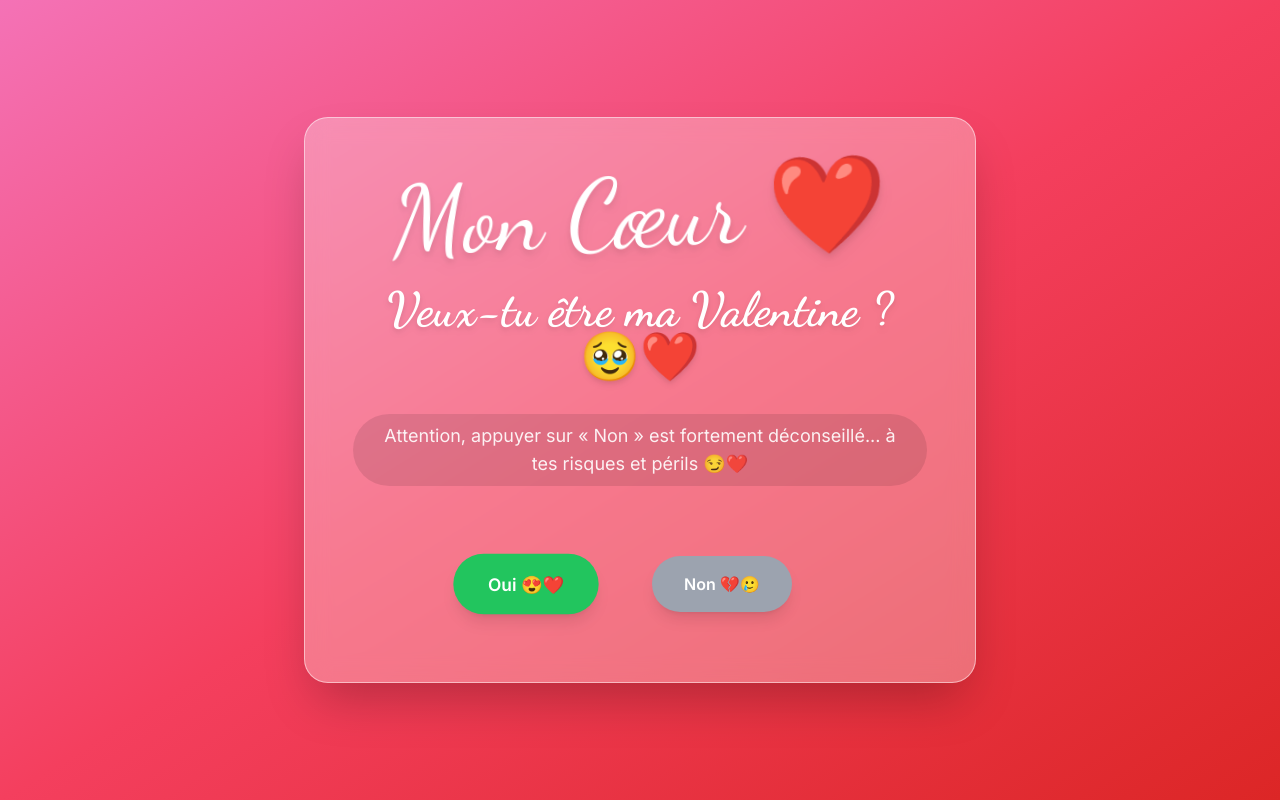
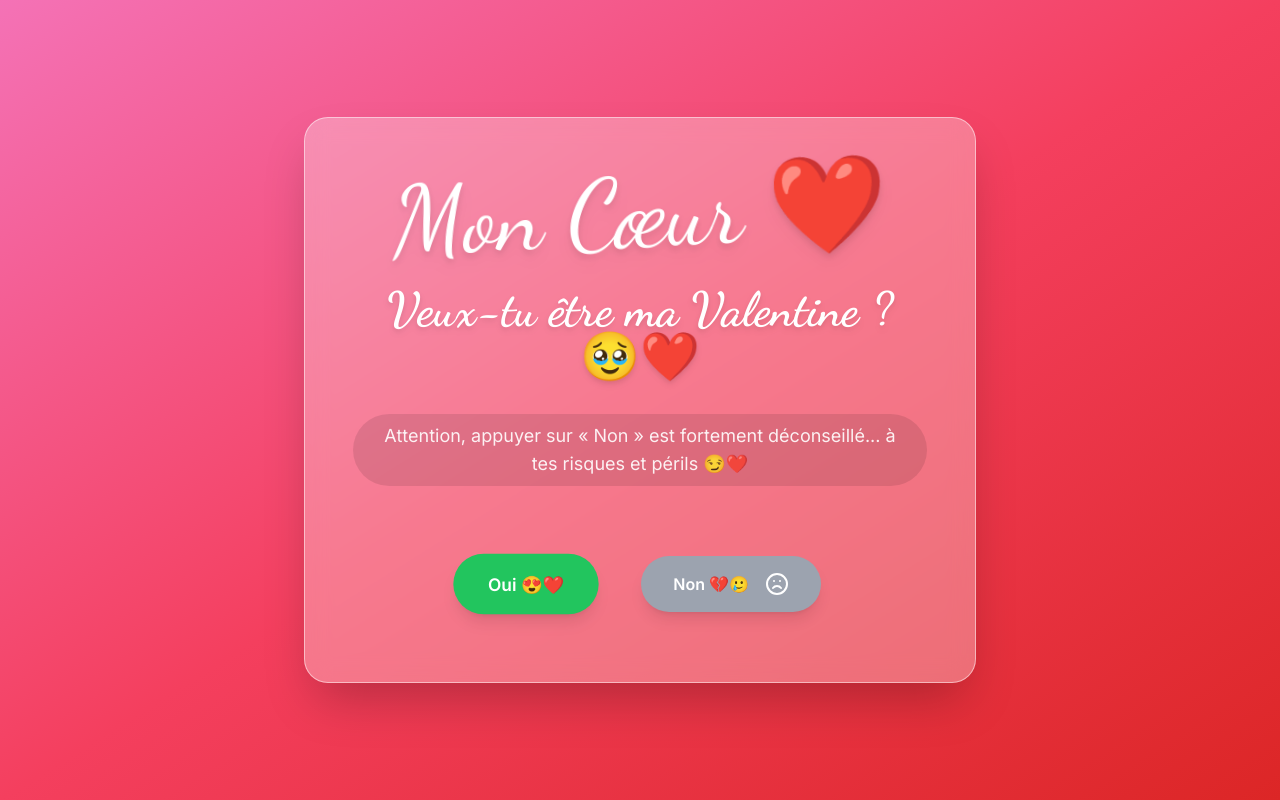
Before and after one commit to abasse-ali/cindy_stvalentin, a React (Vite) app: page / in a window 1280 px wide. Built offline with nearby package versions, Linux system fonts and the light colour scheme.

Commit message:
final commit

```diff
--- a/src/components/HomeSection.tsx
+++ b/src/components/HomeSection.tsx
@@ -116,13 +116,12 @@ export function HomeSection({ onSuccess }: HomeSectionProps) {
             Oui 😍❤️
           </button>
 
-          {/* FANTÔME PERMANENT */}
+          {/* LE FANTÔME DEVIENT LE CONTENEUR DU BOUTON NON */}
           {!isGone && (
-            <div style={{ width: INITIAL_BTN_WIDTH, height: 60 }} className="flex-shrink-0 relative hidden md:block" />
-          )}
-
-          {/* NO BUTTON */}
-          {!isGone && (
+            <div
+              style={{ width: INITIAL_BTN_WIDTH, height: 60 }}
+              className="relative flex-shrink-0 flex items-center justify-center"
+            >
               <button
                 ref={noBtnRef}
                 onMouseEnter={handleDodge}
@@ -130,14 +129,11 @@ export function HomeSection({ onSuccess }: HomeSectionProps) {
                 onTouchStart={handleDodge}
                 style={{
                   position: 'absolute',
-                left: '50%',
-                marginLeft: '12px',
                   zIndex: 50,
+                  // On applique l'animation directement ici. Le bouton est "calé" au centre du fantôme.
                   transform: isFlyingAway
                     ? `translate(${offset.x + 300}px, ${offset.y - 500}px) rotate(720deg) scale(0)`
-                  : dodgeCount === 0
-                    ? 'translate(0, 0)'
-                    : `translate(calc(-50% - 12px + ${offset.x}px), ${offset.y}px)`,
+                    : `translate(${offset.x}px, ${offset.y}px)`,
                   transition: isFlyingAway
                     ? 'all 0.8s cubic-bezier(0.6, -0.28, 0.74, 0.05)'
                     : dodgeCount > 0 ? 'transform 0.2s ease-out' : 'none',
@@ -146,12 +142,13 @@ export function HomeSection({ onSuccess }: HomeSectionProps) {
                 }}
                 className="bg-gray-400 hover:bg-gray-500 text-white font-bold py-4 px-8 rounded-full shadow-lg flex items-center gap-2 whitespace-nowrap">
                 {getNoButtonText()}
-              {dodgeCount === 0}
+                {dodgeCount === 0 && <FrownIcon className="w-6 h-6 ml-2" />}
               </button>
+            </div>
           )}
         </div>
 
-        {/* Message final CORRIGÉ */}
+        {/* Message final */}
         {isGone && (
           <div className="mt-8 animate-fade-in w-full flex justify-center">
             <p className="text-white/90 text-lg md:text-xl font-medium bg-black/20 inline-block px-6 py-3 rounded-full shadow-inner">
```
Lines whose indentation alone changed are shown as unchanged.
